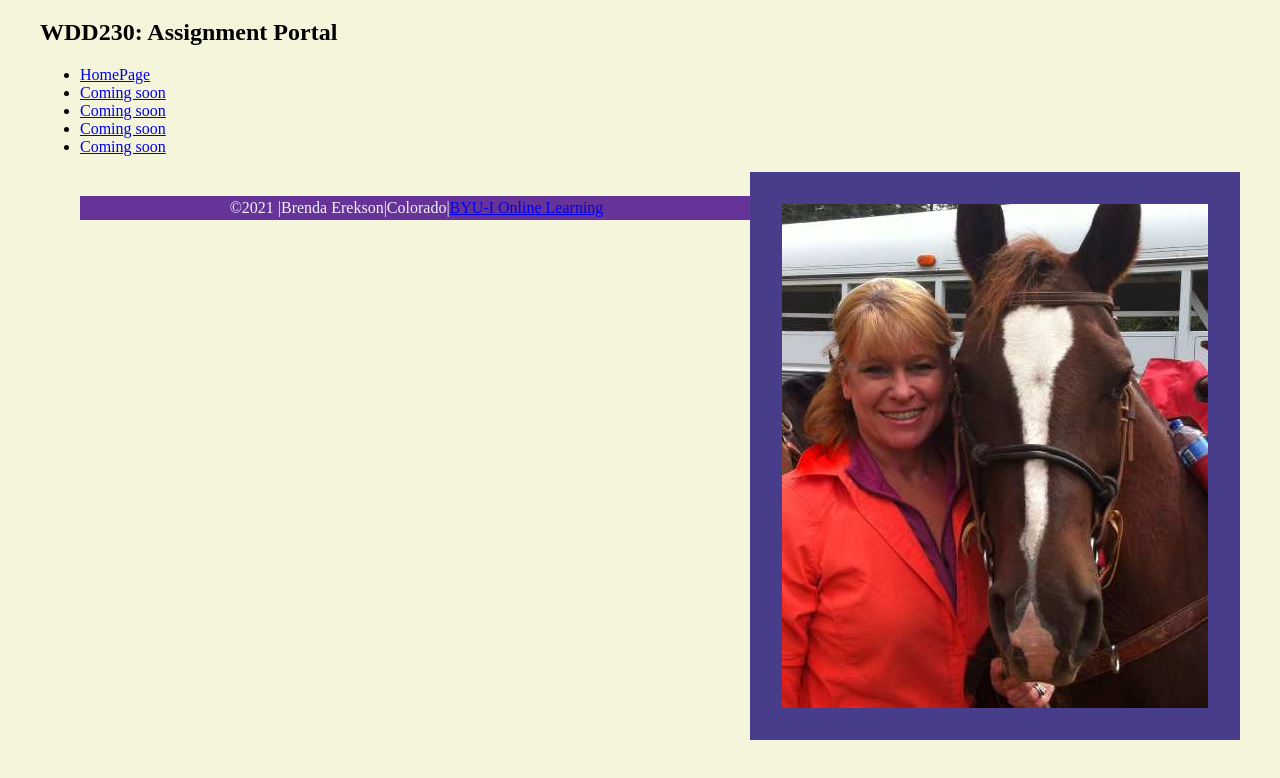
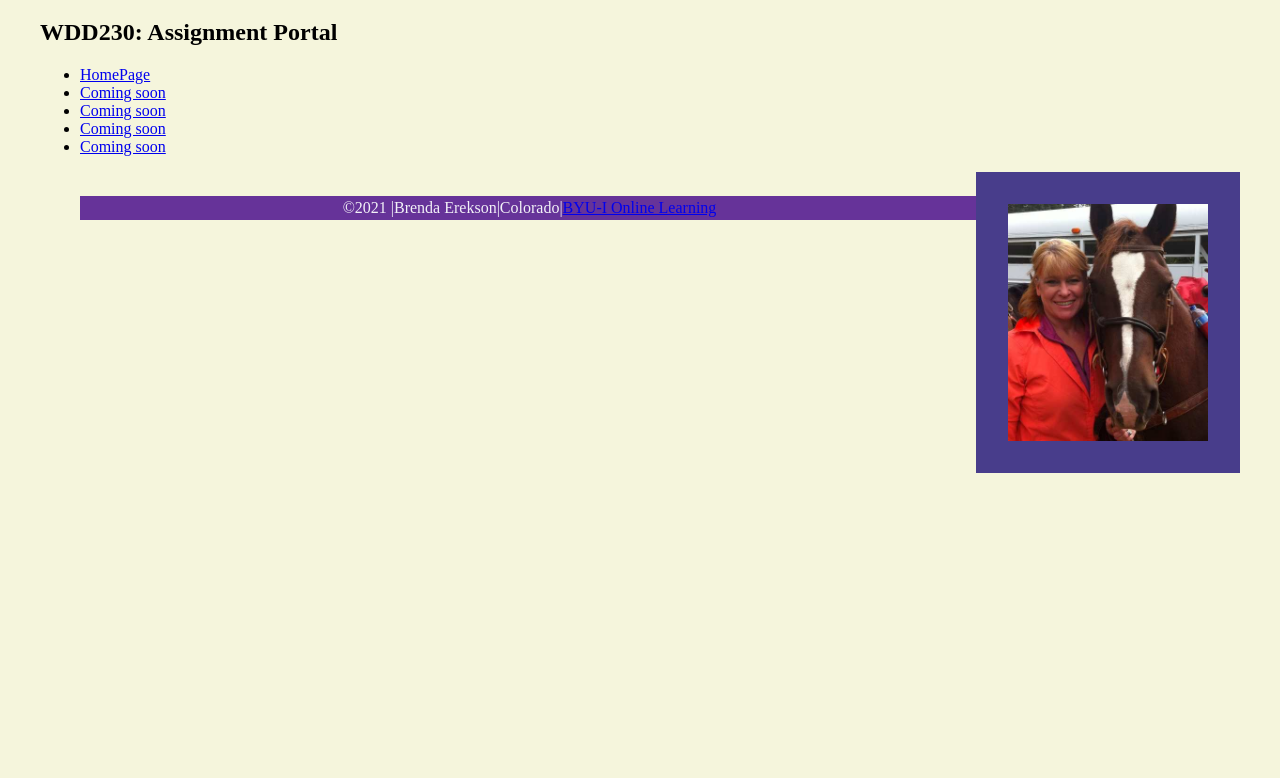
Before and after one commit to ereksonbrenda/ereksonbrenda.github.io, a plain HTML site: page home.html in a window 1280 px wide. Shown: the part 138-916 px from the top of the page. After the commit the page ends 800 px from the top, so only its background shows below. Drawn offline with Linux system fonts and the light colour scheme.

Commit message:
resized photo

```diff
--- a/home.html
+++ b/home.html
@@ -22,7 +22,7 @@
     </nav>
     <main>
       <section>
-        <img src="meandsugar.jpg" alt="Profile Photo of Brenda" />
+        <img src="meandsugar.jpg" alt="Profile Photo of Brenda" width="200px" height="auto"/>
       </section>
     </main>
     <footer>
```
